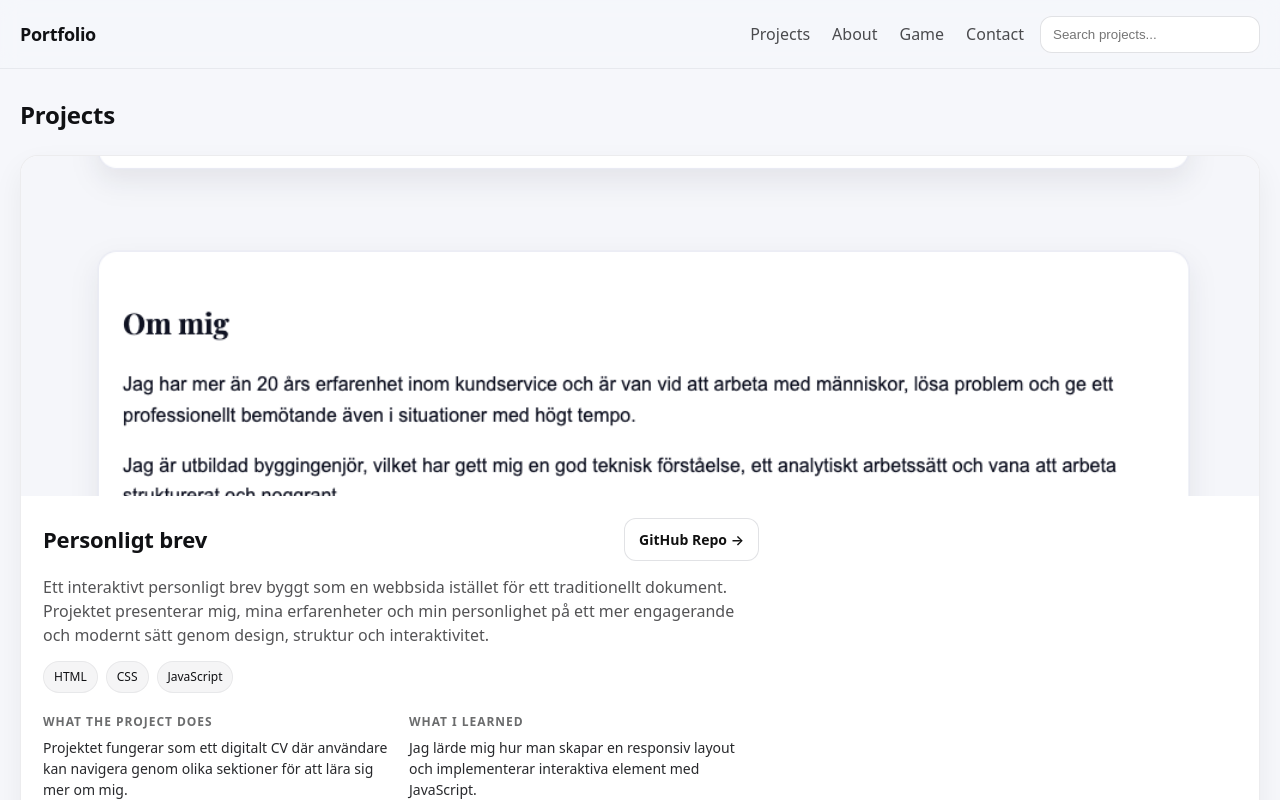
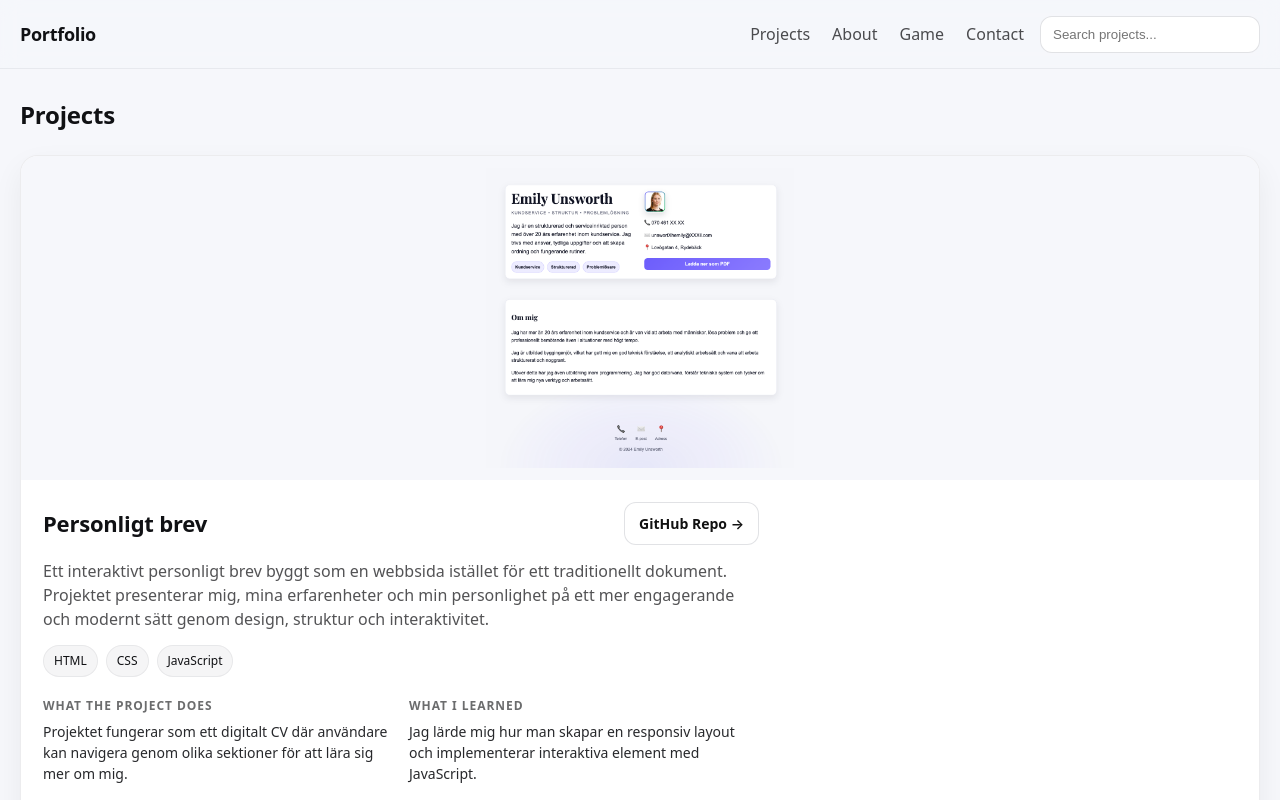
Before and after one commit to unsworthemily/portfolio-react, a React (Vite) app: page /portfolio in a window 1280 px wide. Shown: the top 800 px of the page. Built offline with nearby package versions, Linux system fonts and the light colour scheme.

Commit message:
Improve project layout width

```diff
--- a/src/components/ProjectCard.css
+++ b/src/components/ProjectCard.css
@@ -17,10 +17,16 @@
 }
 
 /* media */
+.project__media {
+  background: #f6f7fb; /* snygg neutral bakgrund bakom bilden */
+  display: grid;
+  place-items: center;
+  padding: 12px;       /* lite luft runt */
+}
 .project__media img {
   width: 100%;
-  height: 240px;
-  object-fit: cover;
+  height: 240px;        /* behåll samma höjd (kan ändras) */
+  object-fit: contain;  /* <-- visar hela bilden */
   display: block;
 }
 
@@ -93,8 +99,9 @@
   }
 
   .project__media img {
-    height: 340px;
-  }
+  height: 300px;
+  object-fit: contain;
+}
 
   .project__grid {
     grid-template-columns: 1fr 1fr;
```
